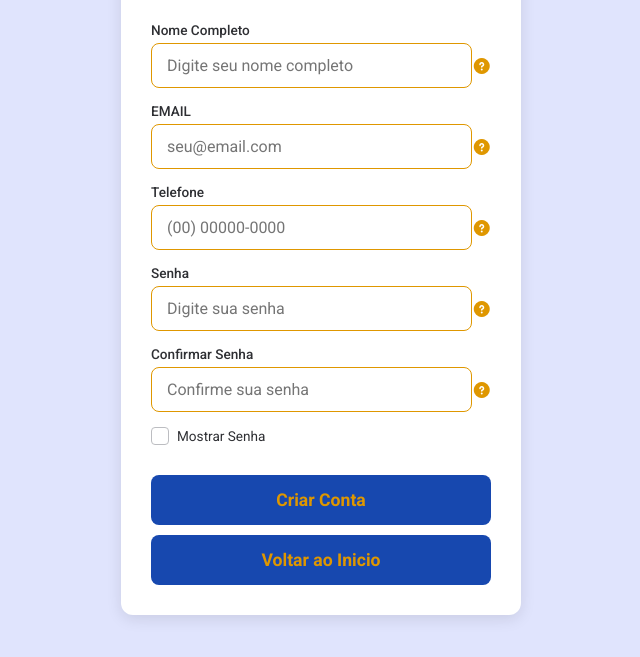
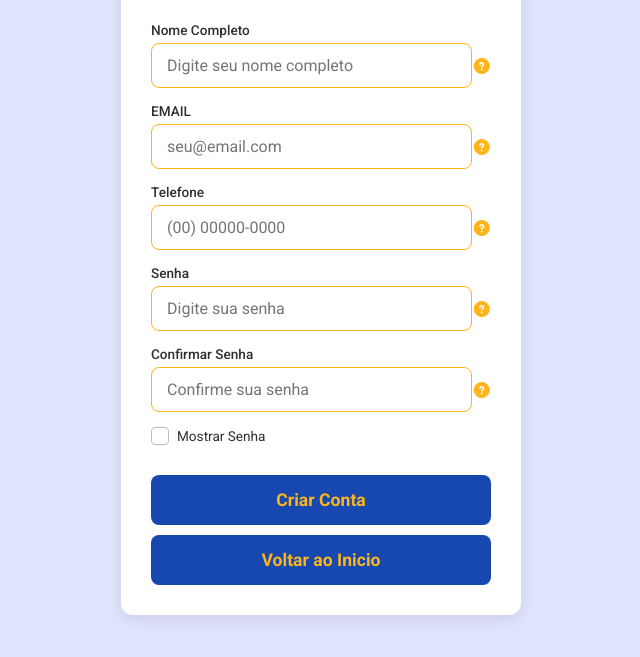
Before and after one commit to ngduran/proftime_front, a plain HTML site: page page/conta.html in a window 1280 px wide. Shown: the part 123-780 px from the top of the page, without its empty margins (319-959 px from the left). Drawn offline with Linux system fonts and the light colour scheme.

Commit message:
Mais brilho texto dos botões

```diff
--- a/asset/style/conta.css
+++ b/asset/style/conta.css
@@ -1,7 +1,7 @@
 /* Definição das variáveis de cor da sua paleta */
 :root {
     --color-primary: #1748AF; /* Azul Escuro (Botão, Título) */
-    --color-accent: #df9700; /* Amarelo Ouro (Destaque, Foco) AF7E17 */
+    --color-accent: #ffb51a; /* Amarelo Ouro (Destaque, Foco) AF7E17 */
     --color-border: #BCBDC1; /* Cinza Claro (Borda Padrão) */
     --color-background-soft: #E0E4FD; /* Azul Claro Suave (Fundo da página) */
     --color-text-dark: #2E2F33; /* Cinza Escuro (Textos) */
--- a/asset/style/login.css
+++ b/asset/style/login.css
@@ -1,7 +1,7 @@
 /* Definição das variáveis de cor da sua paleta */
 :root {
     --color-primary: #1748AF; /* Azul Escuro (Botão, Título) */
-    --color-accent: #df9700; /* Amarelo Ouro (Destaque, Foco) */
+    --color-accent: #ffb51a; /* Amarelo Ouro (Destaque, Foco) */
     --color-border: #BCBDC1; /* Cinza Claro (Borda Padrão) */
     --color-background-soft: #E0E4FD; /* Azul Claro Suave (Fundo da página) */
     --color-text-dark: #2E2F33; /* Cinza Escuro (Textos) */
```
